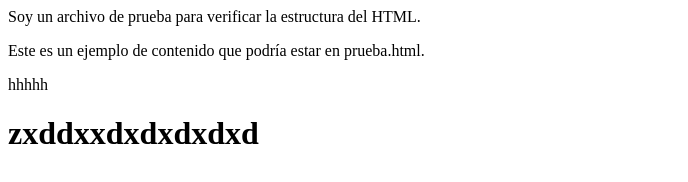
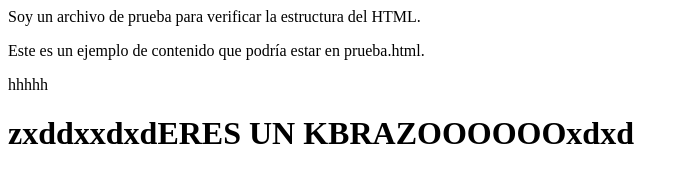
Before and after one commit to Dedwing1/proyecto-clinica, a plain HTML site: page prueba.html in a window 1280 px wide. Shown: the whole page, without its empty margins (0-688 px from the left). Drawn offline with Linux system fonts and the light colour scheme.

Commit message:
serruchero

```diff
--- a/prueba.html
+++ b/prueba.html
@@ -9,6 +9,8 @@
     Soy un archivo de prueba para verificar la estructura del HTML.
     <p>Este es un ejemplo de contenido que podría estar en prueba.html.</p>
     <p>hhhhh</p>
-    <h1>zxddxxdxdxdxdxd</h1>
+    <h1>zxddxxdxdERES UN KBRAZOOOOOOxdxd</h1>
+
+
   </body>
 </html>
```
Also changed, not shown: contacto.html (line endings or trailing spaces).
